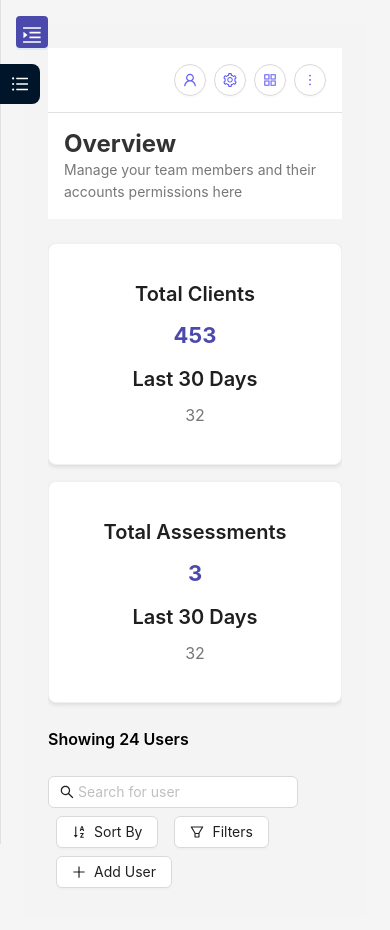
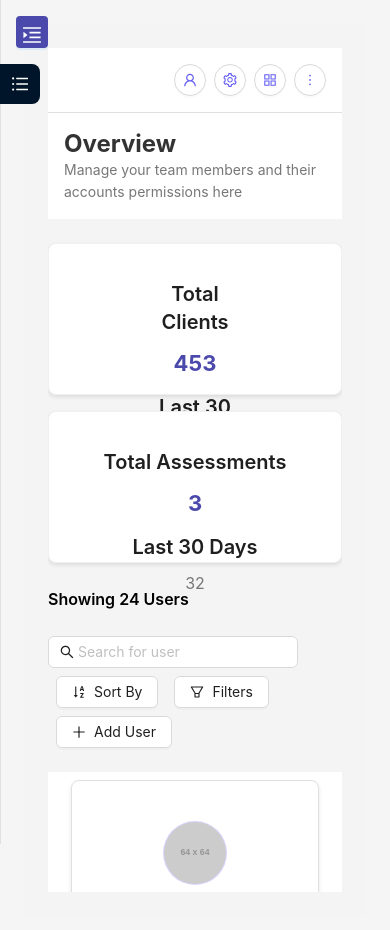
Before and after one commit to pratikk94/Santhify, a React (Vite) app: page / in a window 390 px wide. Shown: the top 930 px of the page. Built offline with nearby package versions, Linux system fonts and the light colour scheme.

Commit message:
Responsive:

```diff
--- a/src/components/StatsCard/StatsCard.tsx
+++ b/src/components/StatsCard/StatsCard.tsx
@@ -13,12 +13,12 @@ const StatsCards: React.FC = () => {
           <Card bordered className="stat-card">
             <div className="stat-content">
               <div className="stat-section">
-                <Title level={4} className="stat-title">Total Clients</Title>
+                <Title level={4} className="stat-title">Total <br/>Clients</Title>
                 <Text className="stat-number">453</Text>
               </div>
               <div className="stat-divider"></div>
               <div className="stat-section">
-                <Title level={4} className="stat-title">Last 30 Days</Title>
+                <Title level={4} className="stat-title">Last 30 <br/>Days</Title>
                 <Text className="stat-small-number">32</Text>
               </div>
             </div>
--- a/src/components/StatsCard/StatsCards.css
+++ b/src/components/StatsCard/StatsCards.css
@@ -7,6 +7,7 @@
   padding: 16px;
   border-radius: 8px;
   background: #ffffff;
+  height: 18vh;
   box-shadow: 0 2px 4px rgba(0, 0, 0, 0.1); /* Subtle shadow */
 }
 
--- a/src/components/UserCardGrid/UserCardsGrid.css
+++ b/src/components/UserCardGrid/UserCardsGrid.css
@@ -6,8 +6,8 @@
   flex-direction: column;
   flex-grow: 1;
   gap: 16px; /* Space between rows */
-  min-height: 0;
-  overflow: auto; /* Allow scrolling for overflow content */
+  min-height: 80vh;
+  /* overflow: auto; Allow scrolling for overflow content */
 }
 
 /* Ant Design Row Overrides */
```
